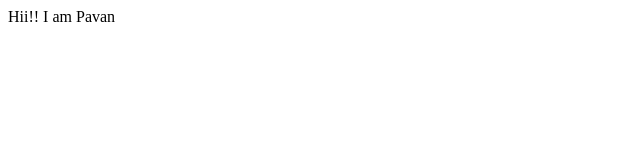
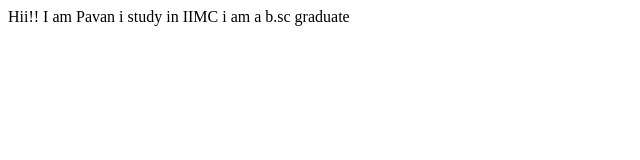
Before and after one commit to Pavan-More/pavan-site, a plain HTML site: page index.html in a window 1280 px wide. Shown: the whole page, without its empty margins (0-640 px from the left). Drawn offline with Linux system fonts and the light colour scheme.

Commit message:
Update index.html

```diff
--- a/index.html
+++ b/index.html
@@ -3,5 +3,8 @@
 <head>
     <title>Pavan's site</title>
 </head>
-<body>Hii!! I am Pavan</body>
+<body>Hii!! I am Pavan
+    i study in IIMC
+    i am  a b.sc graduate
+</body>
 </html>
```
